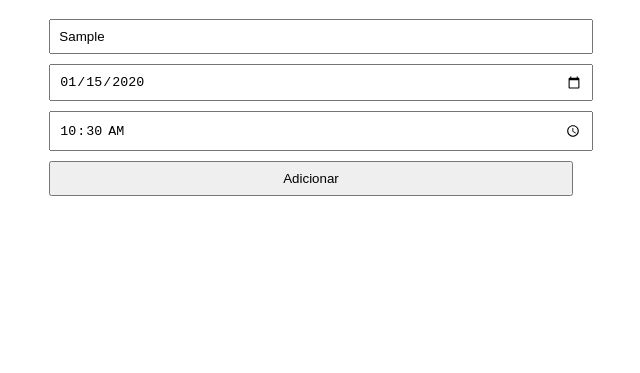
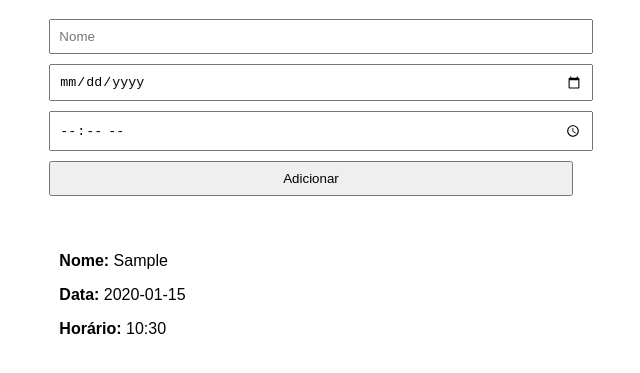
Before and after one commit to lavithiluan/Lista-de-convidado, a plain HTML site: page index.html in a window 1280 px wide. Both pictures are taken after typing "Sample", "2020-01-15", "10:30" into the empty fields and a click on the button "Adicionar". Shown: the part 89-462 px from the top of the page, without its empty margins (321-961 px from the left). Drawn offline with Linux system fonts and the light colour scheme.

Commit message:
Implementando o JavaScript e finalizando o projeto

```diff
--- a/index.html
+++ b/index.html
@@ -18,5 +18,7 @@
         </div>
         <div id="lista-convidados" class="lista"></div>
     </div>
+
+    <script src="script.js"></script>
 </body>
 </html>
--- /dev/null
+++ b/script.js
@@ -0,0 +1,25 @@
+function adicionarConvidado() {
+    var nome = document.getElementById("nome").value;
+    var data = document.getElementById("data").value;
+    var horario = document.getElementById("horario").value;
+
+    if (nome !== "" && data !== "" && horario !== "") {
+      var listaConvidados = document.getElementById("lista-convidados");
+
+      var card = document.createElement("div");
+      card.classList.add("card");
+      card.innerHTML = `
+        <p><strong>Nome:</strong> ${nome}</p>
+        <p><strong>Data:</strong> ${data}</p>
+        <p><strong>Horário:</strong> ${horario}</p>
+      `;
+
+      listaConvidados.appendChild(card);
+
+      document.getElementById("nome").value = "";
+      document.getElementById("data").value = "";
+      document.getElementById("horario").value = "";
+    } else {
+      alert("Por favor, preencha todos os campos.");
+    }
+}
```
